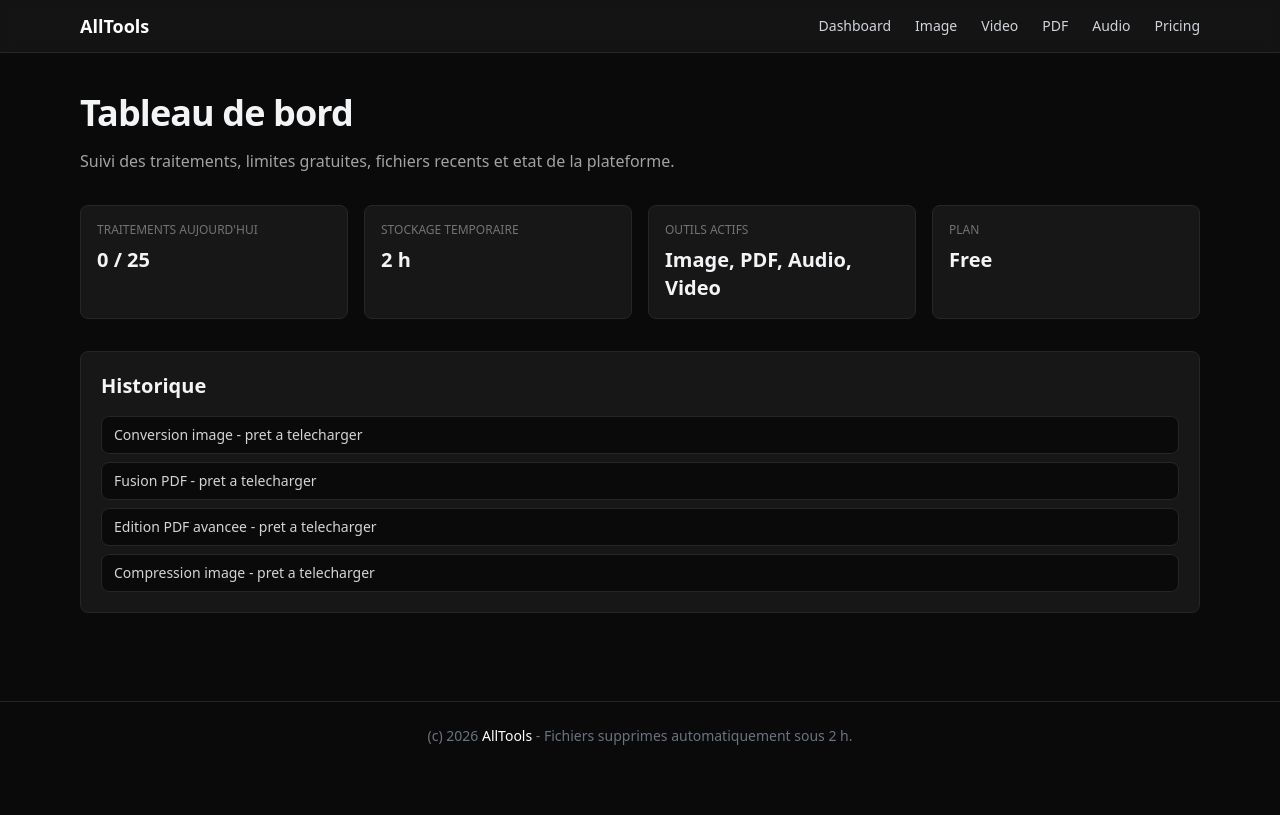
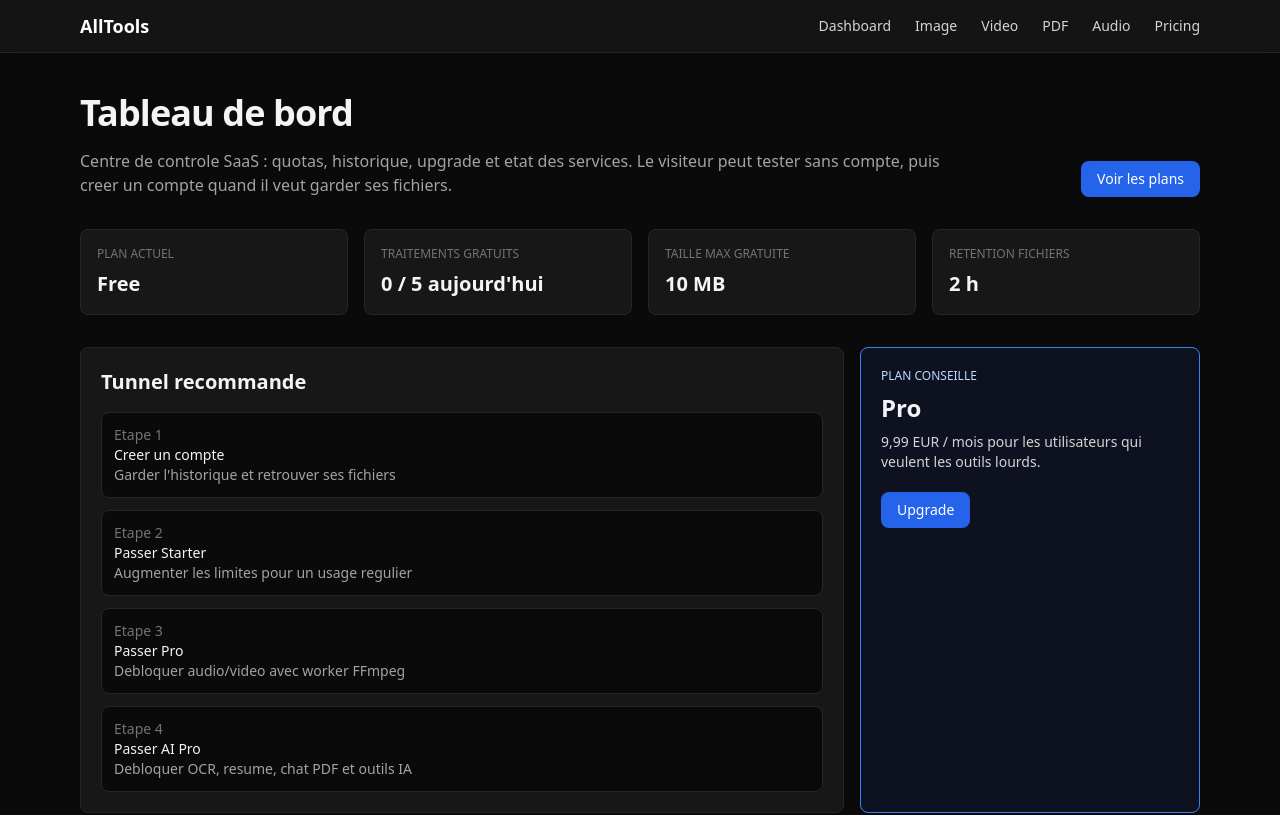
Before and after one commit to tativrignaud14-hash/alltools-saas, a Next.js app in the folder apps/web/: page /dashboard in a window 1280 px wide. Shown: the top 815 px of the page. Built offline with nearby package versions, Linux system fonts and the light colour scheme.

Commit message:
Implement freemium pricing strategy

```diff
--- a/apps/web/src/app/admin/page.tsx
+++ b/apps/web/src/app/admin/page.tsx
@@ -1,9 +1,13 @@
+import { plans } from "@/lib/plans";
+
 const checks = [
-  ["Vercel", "Actif"],
-  ["Supabase Storage", "Configure"],
-  ["Redis", "Optionnel pour files"],
-  ["Worker FFmpeg", "A brancher"],
-  ["Providers IA/OCR", "A brancher"],
+  ["Vercel", "Actif", "Heberge l'app et les jobs Image/PDF legers"],
+  ["Supabase Storage", "Configure", "Stockage temporaire des fichiers"],
+  ["Redis", "Optionnel", "File d'attente si worker externe"],
+  ["Stripe", "A brancher", "Abonnements Starter/Pro/AI Pro/Business"],
+  ["Auth", "A brancher", "Comptes pour historique et equipes"],
+  ["Worker FFmpeg", "A brancher", "Audio/video Pro"],
+  ["Providers IA/OCR", "A brancher", "AI Pro"],
 ];
 
 export default function AdminPage() {
@@ -11,16 +15,32 @@ export default function AdminPage() {
     <div className="space-y-8">
       <section>
         <h1 className="text-3xl font-semibold tracking-tight md:text-4xl">Admin</h1>
-        <p className="mt-4 text-neutral-400">Vue interne pour suivre les services, quotas, providers et etat des outils.</p>
+        <p className="mt-4 max-w-4xl text-neutral-400">
+          Vue interne pour piloter les services, les plans, les quotas et les providers a brancher.
+        </p>
       </section>
+
       <div className="rounded-lg border border-neutral-800 bg-neutral-900">
-        {checks.map(([name, state]) => (
-          <div key={name} className="flex items-center justify-between border-b border-neutral-800 px-4 py-3 text-sm last:border-b-0">
-            <span>{name}</span>
-            <span className="text-neutral-400">{state}</span>
+        {checks.map(([name, state, detail]) => (
+          <div key={name} className="grid gap-2 border-b border-neutral-800 px-4 py-3 text-sm last:border-b-0 md:grid-cols-[160px_120px_1fr]">
+            <span className="font-medium">{name}</span>
+            <span className="text-neutral-300">{state}</span>
+            <span className="text-neutral-500">{detail}</span>
           </div>
         ))}
       </div>
+
+      <section className="rounded-lg border border-neutral-800 bg-neutral-900 p-5">
+        <h2 className="text-xl font-semibold">Plans actifs</h2>
+        <div className="mt-4 grid gap-2 md:grid-cols-3">
+          {plans.map((plan) => (
+            <div key={plan.name} className="rounded-lg border border-neutral-800 bg-neutral-950 p-3 text-sm">
+              <div className="font-medium">{plan.name}</div>
+              <div className="text-neutral-400">{plan.price} - {plan.cadence}</div>
+            </div>
+          ))}
+        </div>
+      </section>
     </div>
   );
 }
--- a/apps/web/src/app/dashboard/page.tsx
+++ b/apps/web/src/app/dashboard/page.tsx
@@ -1,24 +1,38 @@
+import Link from "next/link";
+import { freeRules, plans } from "@/lib/plans";
+
 const stats = [
-  ["Traitements aujourd'hui", "0 / 25"],
-  ["Stockage temporaire", "2 h"],
-  ["Outils actifs", "Image, PDF, Audio, Video"],
-  ["Plan", "Free"],
+  ["Plan actuel", "Free"],
+  ["Traitements gratuits", `0 / ${freeRules.dailyJobs} aujourd'hui`],
+  ["Taille max gratuite", `${freeRules.maxFileMb} MB`],
+  ["Retention fichiers", freeRules.retention],
 ];
 
-const recent = [
-  "Conversion image",
-  "Fusion PDF",
-  "Edition PDF avancee",
-  "Compression image",
+const upgradeTriggers = [
+  ["Creer un compte", "Garder l'historique et retrouver ses fichiers"],
+  ["Passer Starter", "Augmenter les limites pour un usage regulier"],
+  ["Passer Pro", "Debloquer audio/video avec worker FFmpeg"],
+  ["Passer AI Pro", "Debloquer OCR, resume, chat PDF et outils IA"],
 ];
 
 export default function DashboardPage() {
+  const pro = plans.find((plan) => plan.name === "Pro");
+
   return (
     <div className="space-y-8">
-      <section>
-        <h1 className="text-3xl font-semibold tracking-tight md:text-4xl">Tableau de bord</h1>
-        <p className="mt-4 text-neutral-400">Suivi des traitements, limites gratuites, fichiers recents et etat de la plateforme.</p>
+      <section className="flex flex-wrap items-end justify-between gap-4">
+        <div>
+          <h1 className="text-3xl font-semibold tracking-tight md:text-4xl">Tableau de bord</h1>
+          <p className="mt-4 max-w-4xl text-neutral-400">
+            Centre de controle SaaS : quotas, historique, upgrade et etat des services. Le visiteur peut tester sans
+            compte, puis creer un compte quand il veut garder ses fichiers.
+          </p>
+        </div>
+        <Link href="/pricing" className="rounded-lg bg-blue-600 px-4 py-2 text-sm font-medium text-white hover:bg-blue-700">
+          Voir les plans
+        </Link>
       </section>
+
       <div className="grid gap-4 md:grid-cols-4">
         {stats.map(([label, value]) => (
           <div key={label} className="rounded-lg border border-neutral-800 bg-neutral-900 p-4">
@@ -27,14 +41,28 @@ export default function DashboardPage() {
           </div>
         ))}
       </div>
-      <section className="rounded-lg border border-neutral-800 bg-neutral-900 p-5">
-        <h2 className="text-xl font-semibold">Historique</h2>
-        <div className="mt-4 grid gap-2">
-          {recent.map((item) => (
-            <div key={item} className="rounded-lg border border-neutral-800 bg-neutral-950 px-3 py-2 text-sm text-neutral-300">
-              {item} - pret a telecharger
-            </div>
-          ))}
+
+      <section className="grid gap-4 lg:grid-cols-[1fr_340px]">
+        <div className="rounded-lg border border-neutral-800 bg-neutral-900 p-5">
+          <h2 className="text-xl font-semibold">Tunnel recommande</h2>
+          <div className="mt-4 grid gap-3">
+            {upgradeTriggers.map(([title, detail], index) => (
+              <div key={title} className="rounded-lg border border-neutral-800 bg-neutral-950 px-3 py-3 text-sm">
+                <div className="text-neutral-500">Etape {index + 1}</div>
+                <div className="font-medium">{title}</div>
+                <div className="text-neutral-400">{detail}</div>
+              </div>
+            ))}
+          </div>
+        </div>
+
+        <div className="rounded-lg border border-blue-500 bg-blue-950/30 p-5">
+          <div className="text-xs uppercase text-blue-200">Plan conseille</div>
+          <h2 className="mt-2 text-2xl font-semibold">{pro?.name}</h2>
+          <p className="mt-2 text-sm text-neutral-300">{pro?.price} / mois pour les utilisateurs qui veulent les outils lourds.</p>
+          <Link href="/pricing" className="mt-5 inline-flex rounded-lg bg-blue-600 px-4 py-2 text-sm font-medium text-white hover:bg-blue-700">
+            Upgrade
+          </Link>
         </div>
       </section>
     </div>
--- a/apps/web/src/app/files/page.tsx
+++ b/apps/web/src/app/files/page.tsx
@@ -1,23 +1,43 @@
+import Link from "next/link";
+import { freeRules } from "@/lib/plans";
+
 const rows = [
-  ["Images", "Resultats temporaires", "2 h"],
-  ["PDF", "Documents generes", "2 h"],
-  ["Audio", "Worker requis", "-"],
-  ["Video", "Worker requis", "-"],
+  ["Images", "Telechargement direct", freeRules.retention, "Free"],
+  ["PDF", "Edition et export direct", freeRules.retention, "Free"],
+  ["Audio", "Worker FFmpeg requis", "30 jours avec Pro", "Pro"],
+  ["Video", "Worker FFmpeg requis", "30 jours avec Pro", "Pro"],
+  ["IA / OCR", "Provider requis", "30 jours avec AI Pro", "AI Pro"],
 ];
 
 export default function FilesPage() {
   return (
     <div className="space-y-8">
-      <section>
-        <h1 className="text-3xl font-semibold tracking-tight md:text-4xl">Mes fichiers</h1>
-        <p className="mt-4 text-neutral-400">Espace pret pour historique, renommage, suppression et telechargement des resultats.</p>
+      <section className="flex flex-wrap items-end justify-between gap-4">
+        <div>
+          <h1 className="text-3xl font-semibold tracking-tight md:text-4xl">Mes fichiers</h1>
+          <p className="mt-4 max-w-4xl text-neutral-400">
+            Sans compte, les fichiers restent temporaires. Avec un compte, cette page devient l'historique personnel :
+            renommer, retrouver, supprimer et telecharger les resultats.
+          </p>
+        </div>
+        <Link href="/pricing" className="rounded-lg bg-blue-600 px-4 py-2 text-sm font-medium text-white hover:bg-blue-700">
+          Garder mes fichiers
+        </Link>
       </section>
+
       <div className="overflow-hidden rounded-lg border border-neutral-800 bg-neutral-900">
-        {rows.map(([type, state, retention]) => (
-          <div key={type} className="grid grid-cols-3 gap-3 border-b border-neutral-800 px-4 py-3 text-sm last:border-b-0">
+        <div className="grid grid-cols-4 gap-3 border-b border-neutral-800 px-4 py-3 text-xs uppercase text-neutral-500">
+          <div>Type</div>
+          <div>Etat</div>
+          <div>Retention</div>
+          <div>Plan</div>
+        </div>
+        {rows.map(([type, state, retention, plan]) => (
+          <div key={type} className="grid grid-cols-4 gap-3 border-b border-neutral-800 px-4 py-3 text-sm last:border-b-0">
             <div className="font-medium">{type}</div>
             <div className="text-neutral-400">{state}</div>
-            <div className="text-neutral-500">Retention {retention}</div>
+            <div className="text-neutral-500">{retention}</div>
+            <div className="text-neutral-300">{plan}</div>
           </div>
         ))}
       </div>
--- a/apps/web/src/app/pricing/page.tsx
+++ b/apps/web/src/app/pricing/page.tsx
@@ -1,25 +1,52 @@
-const plans = [
-  ["Free", "0 EUR", "Image et PDF legers, fichiers temporaires, limites journalieres"],
-  ["Pro", "A definir", "Historique, gros fichiers, worker media, priorite"],
-  ["Business", "A definir", "Equipe, admin, API, volumes eleves"],
-];
+import { plans } from "@/lib/plans";
 
 export default function PricingPage() {
   return (
     <div className="space-y-8">
       <section>
         <h1 className="text-3xl font-semibold tracking-tight md:text-4xl">Pricing</h1>
-        <p className="mt-4 text-neutral-400">Structure SaaS prete pour lancer une offre gratuite puis monetiser les usages lourds.</p>
+        <p className="mt-4 max-w-4xl text-neutral-400">
+          Un modele freemium sans friction : les visiteurs testent sans compte, puis le compte devient utile pour
+          garder les fichiers, lever les limites et utiliser les outils lourds.
+        </p>
       </section>
-      <div className="grid gap-4 md:grid-cols-3">
-        {plans.map(([name, price, details]) => (
-          <div key={name} className="rounded-lg border border-neutral-800 bg-neutral-900 p-5">
-            <div className="text-xl font-semibold">{name}</div>
-            <div className="mt-2 text-2xl">{price}</div>
-            <p className="mt-4 text-sm text-neutral-400">{details}</p>
-          </div>
+
+      <div className="grid gap-4 lg:grid-cols-3">
+        {plans.map((plan) => (
+          <section
+            key={plan.name}
+            className={`rounded-lg border p-5 ${
+              plan.name === "Pro" ? "border-blue-500 bg-blue-950/30" : "border-neutral-800 bg-neutral-900"
+            }`}
+          >
+            <div className="flex items-center justify-between gap-3">
+              <h2 className="text-xl font-semibold">{plan.name}</h2>
+              <span className="rounded-full border border-neutral-700 px-3 py-1 text-xs text-neutral-300">{plan.badge}</span>
+            </div>
+            <div className="mt-4">
+              <span className="text-3xl font-semibold">{plan.price}</span>
+              <span className="ml-2 text-sm text-neutral-500">{plan.cadence}</span>
+            </div>
+            <p className="mt-3 text-sm text-neutral-400">{plan.audience}</p>
+            <ul className="mt-5 space-y-2 text-sm text-neutral-300">
+              {plan.limits.map((item) => (
+                <li key={item}>- {item}</li>
+              ))}
+            </ul>
+            <button className="mt-6 w-full rounded-lg bg-blue-600 px-4 py-2 text-sm font-medium text-white transition hover:bg-blue-700">
+              {plan.cta}
+            </button>
+          </section>
         ))}
       </div>
+
+      <section className="rounded-lg border border-neutral-800 bg-neutral-900 p-5">
+        <h2 className="text-xl font-semibold">Regle de conversion</h2>
+        <p className="mt-3 text-sm text-neutral-400">
+          Pas de compte obligatoire au premier usage. Le compte est demande seulement au moment ou il apporte une valeur :
+          historique, gros fichiers, batch avance, IA, audio/video ou espace equipe.
+        </p>
+      </section>
     </div>
   );
 }
--- a/apps/web/src/app/tools/audio/page.tsx
+++ b/apps/web/src/app/tools/audio/page.tsx
@@ -1,4 +1,5 @@
 import MediaUploader from "../media/MediaUploader";
+import { FreemiumNotice } from "@/components/FreemiumNotice";
 
 export default function AudioToolsPage() {
   return (
@@ -9,6 +10,7 @@ export default function AudioToolsPage() {
           Conversion, compression, decoupe, fusion, normalisation, silence et outils IA audio.
         </p>
       </section>
+      <FreemiumNotice heavy />
       <MediaUploader kind="audio" />
     </div>
   );
--- a/apps/web/src/app/tools/image/page.tsx
+++ b/apps/web/src/app/tools/image/page.tsx
@@ -1,4 +1,5 @@
 import ImageUploader from "@/app/tools/image/ImageUploader";
+import { FreemiumNotice } from "@/components/FreemiumNotice";
 
 export default function ImageToolsPage() {
   return (
@@ -10,6 +11,9 @@ export default function ImageToolsPage() {
           palette, floutage, pixelisation et outils IA.
         </p>
       </div>
+      <div className="mb-6">
+        <FreemiumNotice />
+      </div>
       <ImageUploader tool="convert" />
     </main>
   );
--- a/apps/web/src/app/tools/pdf/page.tsx
+++ b/apps/web/src/app/tools/pdf/page.tsx
@@ -1,4 +1,5 @@
 import PdfUploader from "./PdfUploader";
+import { FreemiumNotice } from "@/components/FreemiumNotice";
 
 export default function PdfToolsPage() {
   return (
@@ -9,6 +10,7 @@ export default function PdfToolsPage() {
           Fusion, division, pages, watermark, numerotation, conversion, business, analyse et outils IA.
         </p>
       </section>
+      <FreemiumNotice />
       <PdfUploader />
     </div>
   );
--- a/apps/web/src/app/tools/video/page.tsx
+++ b/apps/web/src/app/tools/video/page.tsx
@@ -1,4 +1,5 @@
 import MediaUploader from "../media/MediaUploader";
+import { FreemiumNotice } from "@/components/FreemiumNotice";
 
 export default function VideoToolsPage() {
   return (
@@ -9,6 +10,7 @@ export default function VideoToolsPage() {
           Compression, conversion, decoupe, fusion, GIF, frames, watermark, sous-titres et export.
         </p>
       </section>
+      <FreemiumNotice heavy />
       <MediaUploader kind="video" />
     </div>
   );
--- /dev/null
+++ b/apps/web/src/components/FreemiumNotice.tsx
@@ -0,0 +1,18 @@
+import Link from "next/link";
+import { freeRules } from "@/lib/plans";
+
+export function FreemiumNotice({ heavy = false }: { heavy?: boolean }) {
+  return (
+    <div className="rounded-lg border border-neutral-800 bg-neutral-900 p-4 text-sm">
+      <div className="font-medium text-white">{heavy ? "Fonction avancee" : "Essai gratuit sans compte"}</div>
+      <p className="mt-1 text-neutral-400">
+        {heavy
+          ? "Cette action est ideale pour un plan payant quand les fichiers sont gros ou que le traitement demande un provider."
+          : `Tu peux tester sans compte : ${freeRules.dailyJobs} traitements/jour, ${freeRules.maxFileMb} MB max, fichiers gardes ${freeRules.retention}.`}
+      </p>
+      <Link href="/pricing" className="mt-3 inline-flex text-blue-300 hover:text-blue-200">
+        Voir les limites et plans
+      </Link>
+    </div>
+  );
+}
--- /dev/null
+++ b/apps/web/src/lib/plans.ts
@@ -0,0 +1,63 @@
+export const plans = [
+  {
+    name: "Free",
+    price: "0 EUR",
+    cadence: "pour toujours",
+    badge: "Sans compte obligatoire",
+    audience: "Tester vite, petits fichiers",
+    limits: ["5 traitements / jour", "10 MB max", "Stockage 2 h", "Image + PDF legers", "Pas d'historique"],
+    cta: "Utiliser gratuitement",
+  },
+  {
+    name: "Starter",
+    price: "4,99 EUR",
+    cadence: "par mois",
+    badge: "Particuliers",
+    audience: "Usage regulier simple",
+    limits: ["100 traitements / mois", "50 MB max", "Historique 7 jours", "Batch leger", "Image + PDF avances"],
+    cta: "Passer Starter",
+  },
+  {
+    name: "Pro",
+    price: "9,99 EUR",
+    cadence: "par mois",
+    badge: "Meilleur choix",
+    audience: "Createurs, freelances, pros",
+    limits: ["1 000 traitements / mois", "250 MB max", "Audio/video FFmpeg", "Historique 30 jours", "Sans watermark"],
+    cta: "Passer Pro",
+  },
+  {
+    name: "AI Pro",
+    price: "19,99 EUR",
+    cadence: "par mois",
+    badge: "IA incluse",
+    audience: "PDF IA, OCR, image IA",
+    limits: ["Tout Pro", "Credits IA inclus", "Chat PDF + resume", "OCR + traduction", "Suppression fond/restauration"],
+    cta: "Passer AI Pro",
+  },
+  {
+    name: "Business",
+    price: "39 EUR",
+    cadence: "par mois",
+    badge: "Equipe",
+    audience: "Petites equipes",
+    limits: ["3 utilisateurs inclus", "5 000 traitements / mois", "1 GB max", "Historique 90 jours", "Admin + facturation"],
+    cta: "Passer Business",
+  },
+  {
+    name: "Enterprise",
+    price: "Sur devis",
+    cadence: "volume eleve",
+    badge: "Sur mesure",
+    audience: "Grandes equipes et API",
+    limits: ["SSO", "API", "Stockage dedie", "Quotas personnalises", "DPA / RGPD"],
+    cta: "Contacter",
+  },
+];
+
+export const freeRules = {
+  dailyJobs: 5,
+  maxFileMb: 10,
+  retention: "2 h",
+  accountRequired: "Non pour tester. Oui pour historique, gros fichiers, IA, audio/video et equipes.",
+};
```
